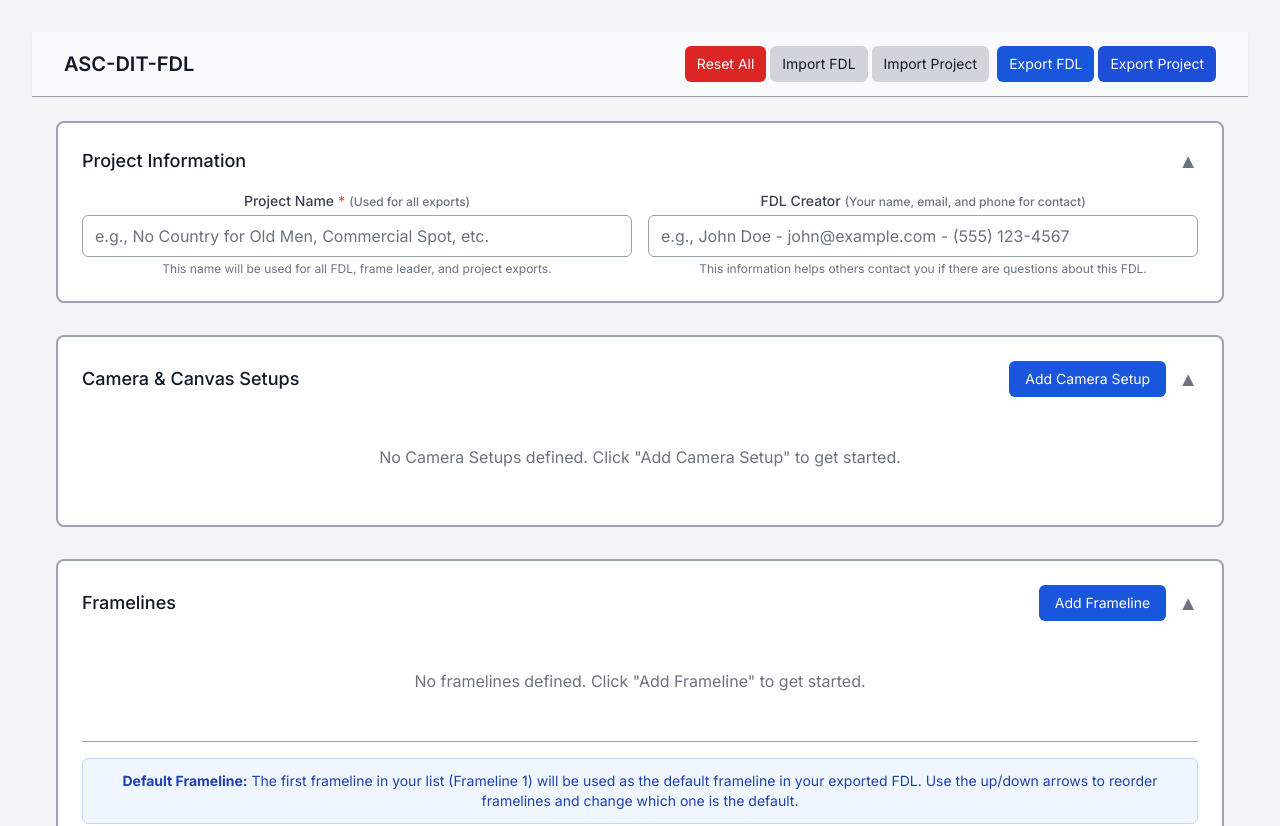
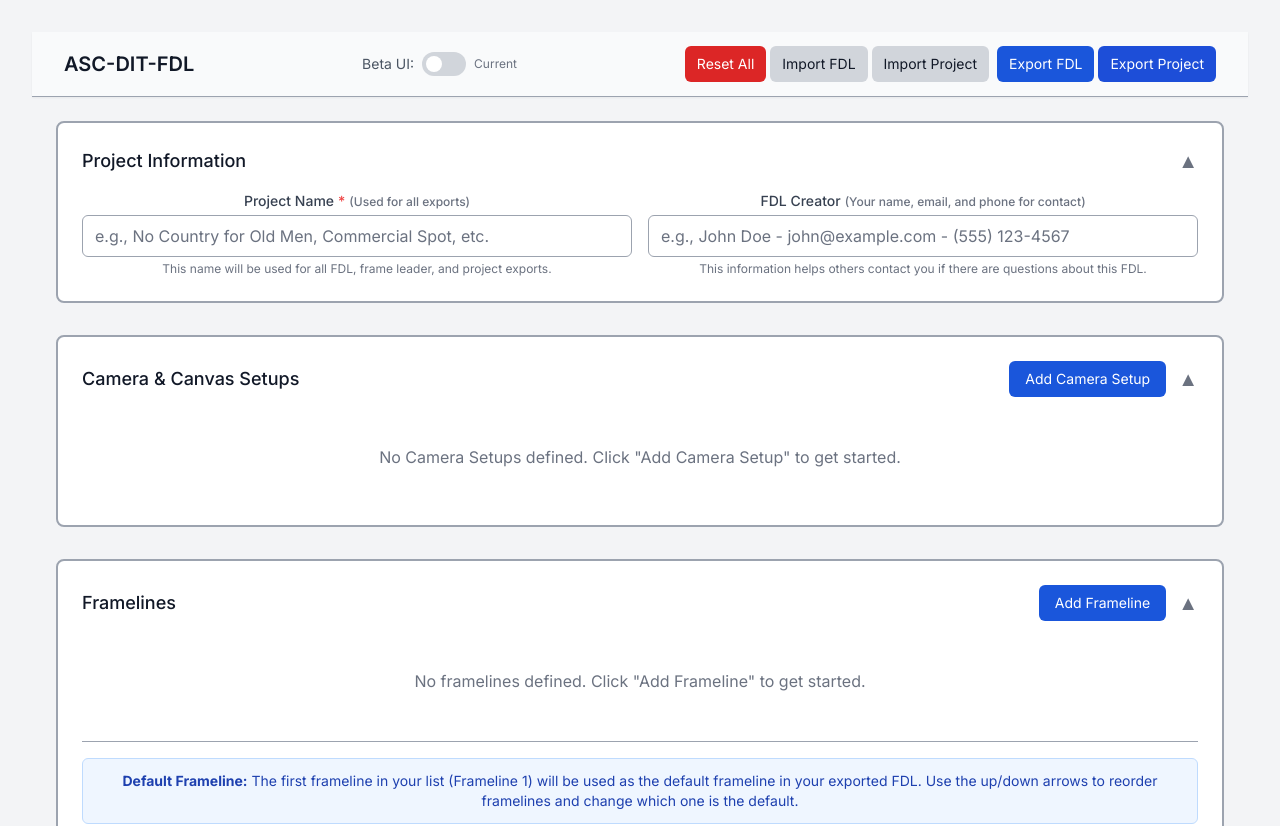
Before and after one commit to jamiemetzger600/ASC-FDL-DITWIT, a React (Vite) app in the folder web-app/: page / in a window 1280 px wide. Shown: the top 826 px of the page. Built offline with nearby package versions, Linux system fonts and the light colour scheme.

Commit message:
feat: add UI mode toggle switch
- Add toggle switch in header to switch between current and floating UI
- Preserve user preference in localStorage
- Clean toggle design with visual feedback

```diff
--- a/web-app/src/components/FDLEditor.tsx
+++ b/web-app/src/components/FDLEditor.tsx
@@ -349,6 +349,19 @@ const FDLEditor: React.FC = () => {
   const { settings, updateSettings } = useFrameLeaderSettingsStore();
   const [selectedVisualizedContextIndex, setSelectedVisualizedContextIndex] = useState<number | null>(null);
 
+  // UI Mode state - toggle between current and floating UI
+  const [uiMode, setUiMode] = useState<'current' | 'floating'>(() => {
+    const saved = localStorage.getItem('fdl-ui-mode');
+    return (saved === 'floating') ? 'floating' : 'current';
+  });
+
+  // Save UI mode preference
+  const toggleUiMode = () => {
+    const newMode = uiMode === 'current' ? 'floating' : 'current';
+    setUiMode(newMode);
+    localStorage.setItem('fdl-ui-mode', newMode);
+  };
+
   // Collapsible sections state
   const [collapsedSections, setCollapsedSections] = useState({
     projectInfo: false,
@@ -919,7 +932,13 @@ const FDLEditor: React.FC = () => {
 
   return (
     <div>
-      <Header onExport={handleExport} onImport={handleImport} onReset={handleReset} />
+                      <Header
+                  onExport={handleExport}
+                  onImport={handleImport}
+                  onReset={handleReset}
+                  uiMode={uiMode}
+                  onToggleUiMode={toggleUiMode}
+                />
       <div className="p-6">
         <div className="space-y-8">
                 {/* Banner temporarily hidden */}
--- a/web-app/src/components/Header.tsx
+++ b/web-app/src/components/Header.tsx
@@ -7,11 +7,13 @@ interface HeaderProps {
   onExport: () => void;
   onImport: (file: File) => void;
   onReset: () => void;
+  uiMode?: 'current' | 'floating';
+  onToggleUiMode?: () => void;
   // onToggleTestDataViewer: () => void;
   // isTestDataViewerVisible: boolean;
 }
 
-const Header: React.FC<HeaderProps> = ({ onExport, onImport, onReset }) => {
+const Header: React.FC<HeaderProps> = ({ onExport, onImport, onReset, uiMode, onToggleUiMode }) => {
   const fileInputRef = useRef<HTMLInputElement>(null);
   const projectFileInputRef = useRef<HTMLInputElement>(null);
   const { settings, setSettings } = useFrameLeaderSettingsStore();
@@ -92,6 +94,34 @@ const Header: React.FC<HeaderProps> = ({ onExport, onImport, onReset }) => {
             </h1>
           </div>
 
+          {/* UI Mode Toggle */}
+          {onToggleUiMode && (
+            <div className="flex items-center space-x-2">
+              <span className="text-sm text-gray-600 dark:text-gray-400">Beta UI:</span>
+              <button
+                onClick={onToggleUiMode}
+                className={`
+                  relative inline-flex h-6 w-11 items-center rounded-full transition-colors focus:outline-none focus:ring-2 focus:ring-blue-500 focus:ring-offset-2
+                  ${uiMode === 'floating'
+                    ? 'bg-blue-600'
+                    : 'bg-gray-300 dark:bg-gray-600'
+                  }
+                `}
+                title={`Switch to ${uiMode === 'current' ? 'Floating' : 'Current'} UI`}
+              >
+                <span
+                  className={`
+                    inline-block h-4 w-4 transform rounded-full bg-white transition-transform
+                    ${uiMode === 'floating' ? 'translate-x-6' : 'translate-x-1'}
+                  `}
+                />
+              </button>
+              <span className="text-xs text-gray-500 dark:text-gray-400">
+                {uiMode === 'floating' ? 'Floating' : 'Current'}
+              </span>
+            </div>
+          )}
+
           {/* Actions */}
           <div className="flex items-center space-x-2">
             {/* Reset and Import Buttons */}
```
